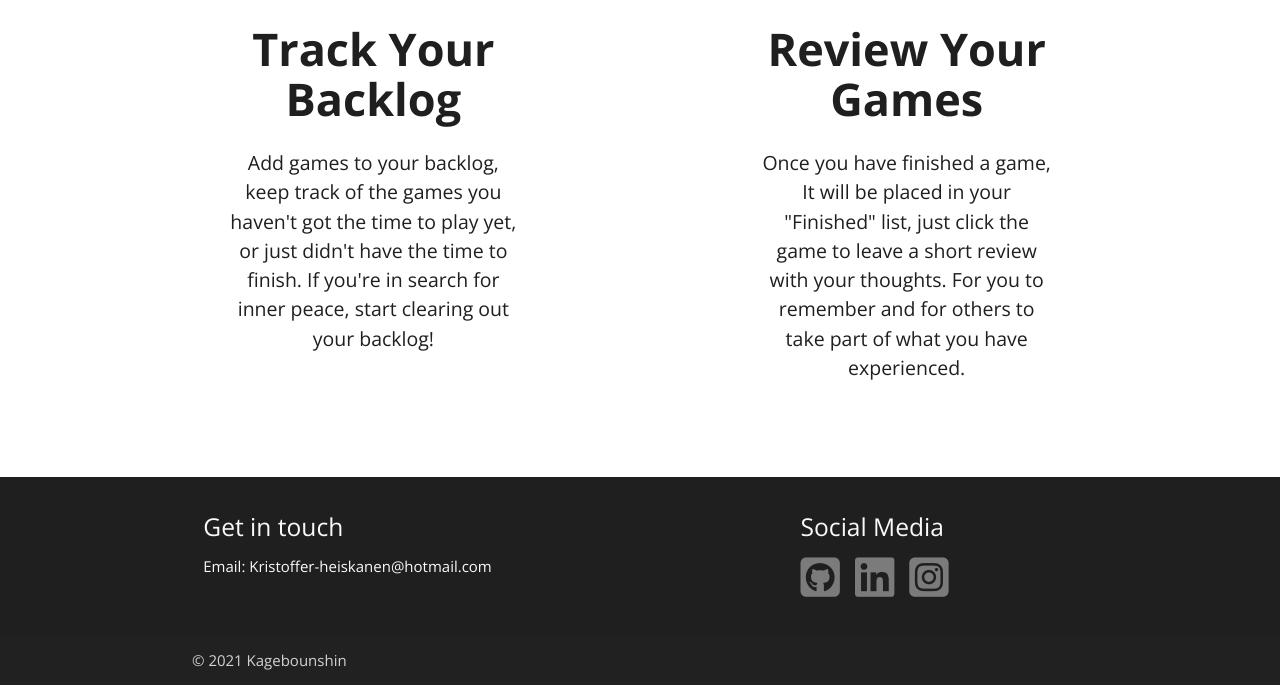
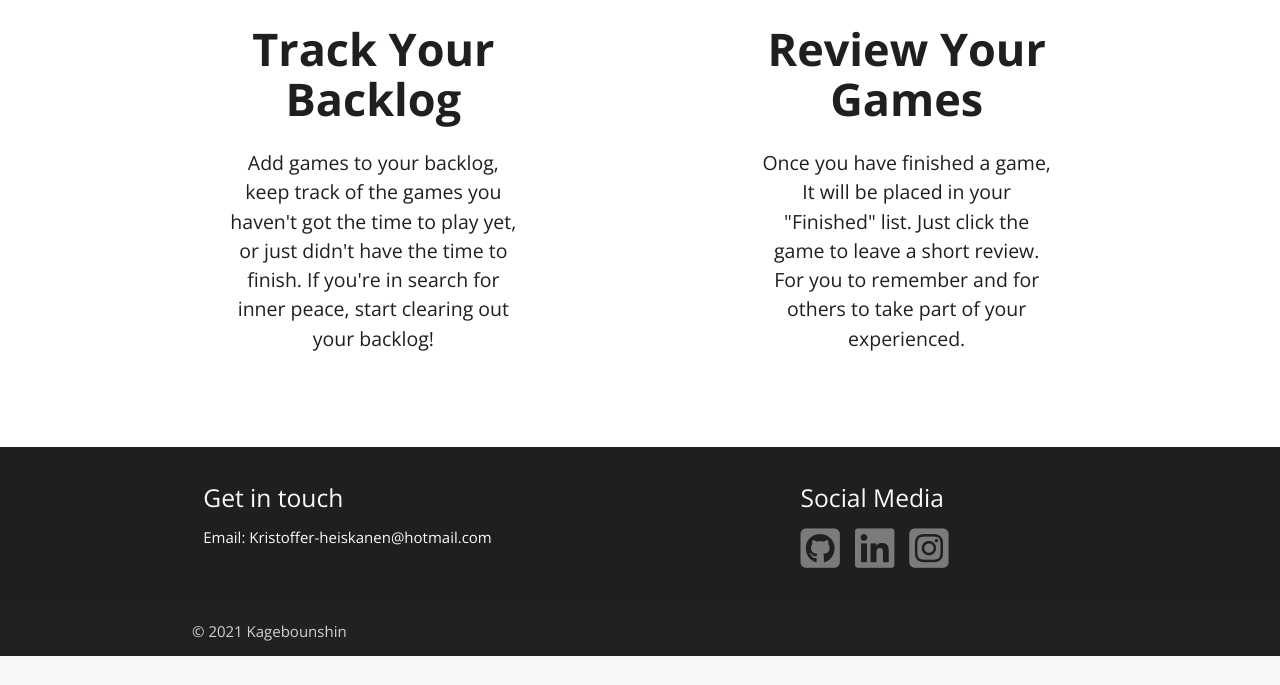
Before and after one commit to Kagebounshin/game-rating-site, a Flask app: page / in a window 1280 px wide. Shown: the part 898-1583 px from the top of the page. After the commit the page ends 1554 px from the top, so only its background shows below. Run offline with Flask 2, Linux system fonts and the light colour scheme; some libraries are stand-ins or nearby versions.

Commit message:
Changed some text at the about section

```diff
--- a/templates/index.html
+++ b/templates/index.html
@@ -33,7 +33,7 @@
             Review your games
         </h1>
         <p>
-            Once you have finished a game, It will be placed in your "Finished" list, just click the game to leave a short review with your thoughts. For you to remember and for others to take part of what you have experienced.
+            Once you have finished a game, It will be placed in your "Finished" list. Just click the game to leave a short review. For you to remember and for others to take part of your experienced.
         </p>
     </div>
 </div>
```
